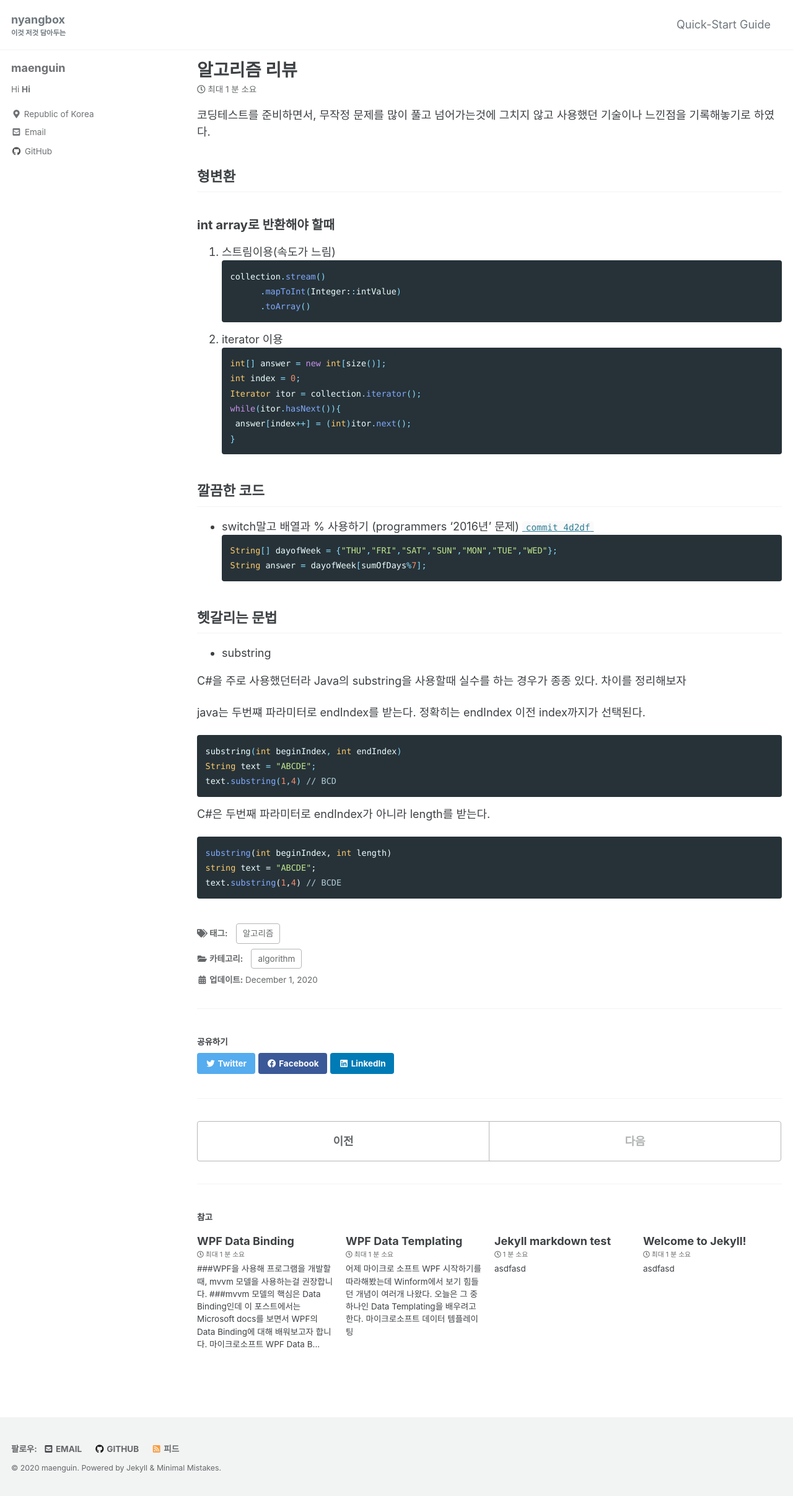
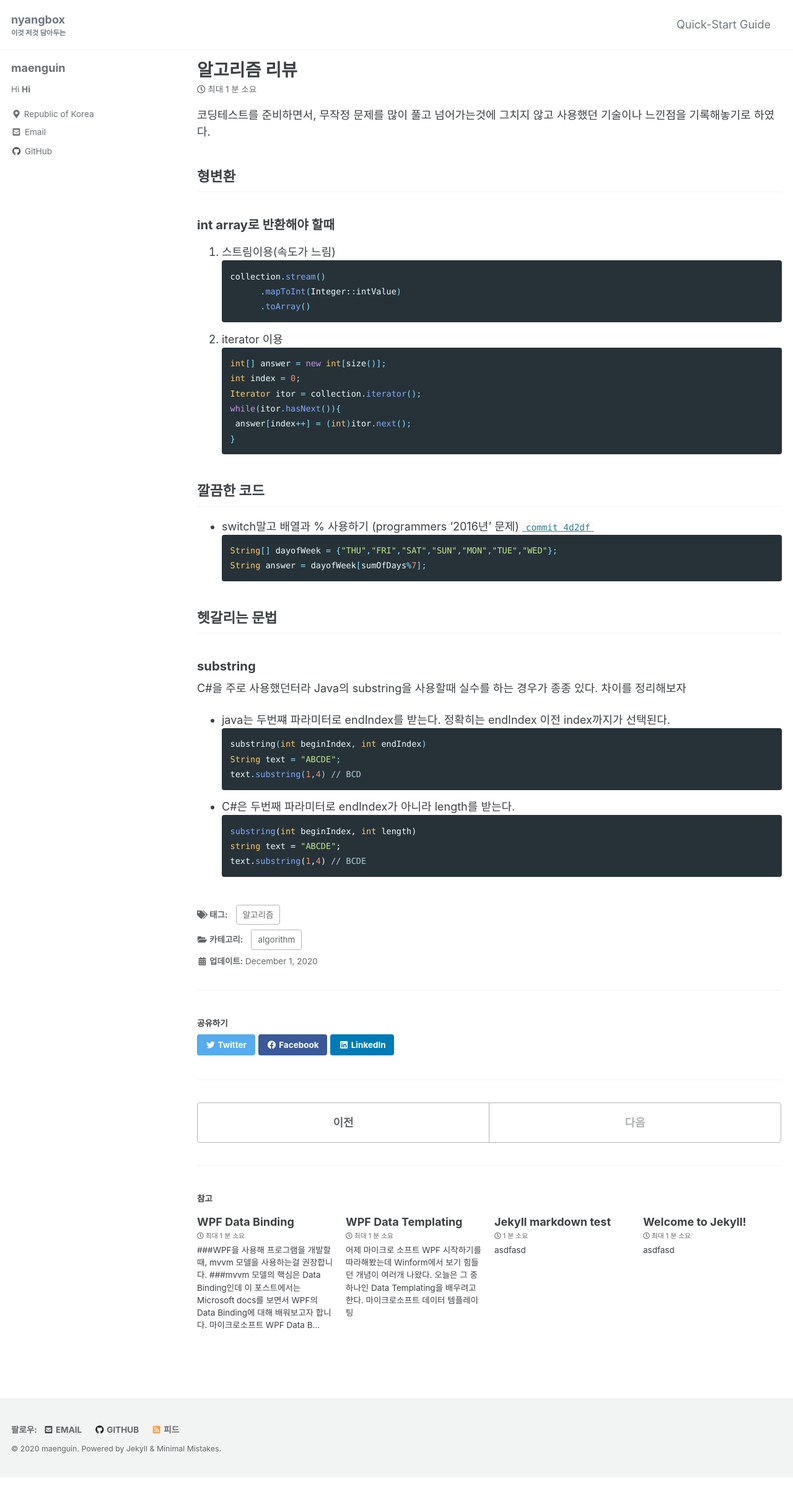
Before and after one commit to maenguin/maenguin.github.io, a Jekyll site: the page built from _posts/2020-12-01-algorithm-study.md, in a window 1280 px wide. Shown: the whole page at 62% size. Built offline with Jekyll 4.4.1, drawn with Linux system fonts in a browser that asks for light colours; cached includes are drawn as plain includes; after the commit the page ends 2384 px from its top, so only the background shows below that.

````diff
--- a/_posts/2020-12-01-algorithm-study.md
+++ b/_posts/2020-12-01-algorithm-study.md
@@ -41,19 +41,19 @@ String answer = dayofWeek[sumOfDays%7];
 
 ## 헷갈리는 문법
 
-* substring
+### substring
 
 C#을 주로 사용했던터라 Java의 substring을 사용할때 실수를 하는 경우가 종종 있다.
 차이를 정리해보자
 
-java는 두번쨰 파라미터로 endIndex를 받는다. 정확히는 endIndex 이전 index까지가 선택된다.
+* java는 두번쨰 파라미터로 endIndex를 받는다. 정확히는 endIndex 이전 index까지가 선택된다.
 ```java
 substring(int beginIndex, int endIndex)
 String text = "ABCDE";
 text.substring(1,4) // BCD
 ```
 
-C#은 두번째 파라미터로 endIndex가 아니라 length를 받는다.
+* C#은 두번째 파라미터로 endIndex가 아니라 length를 받는다.
 ```c#
 substring(int beginIndex, int length)
 string text = "ABCDE";
````
